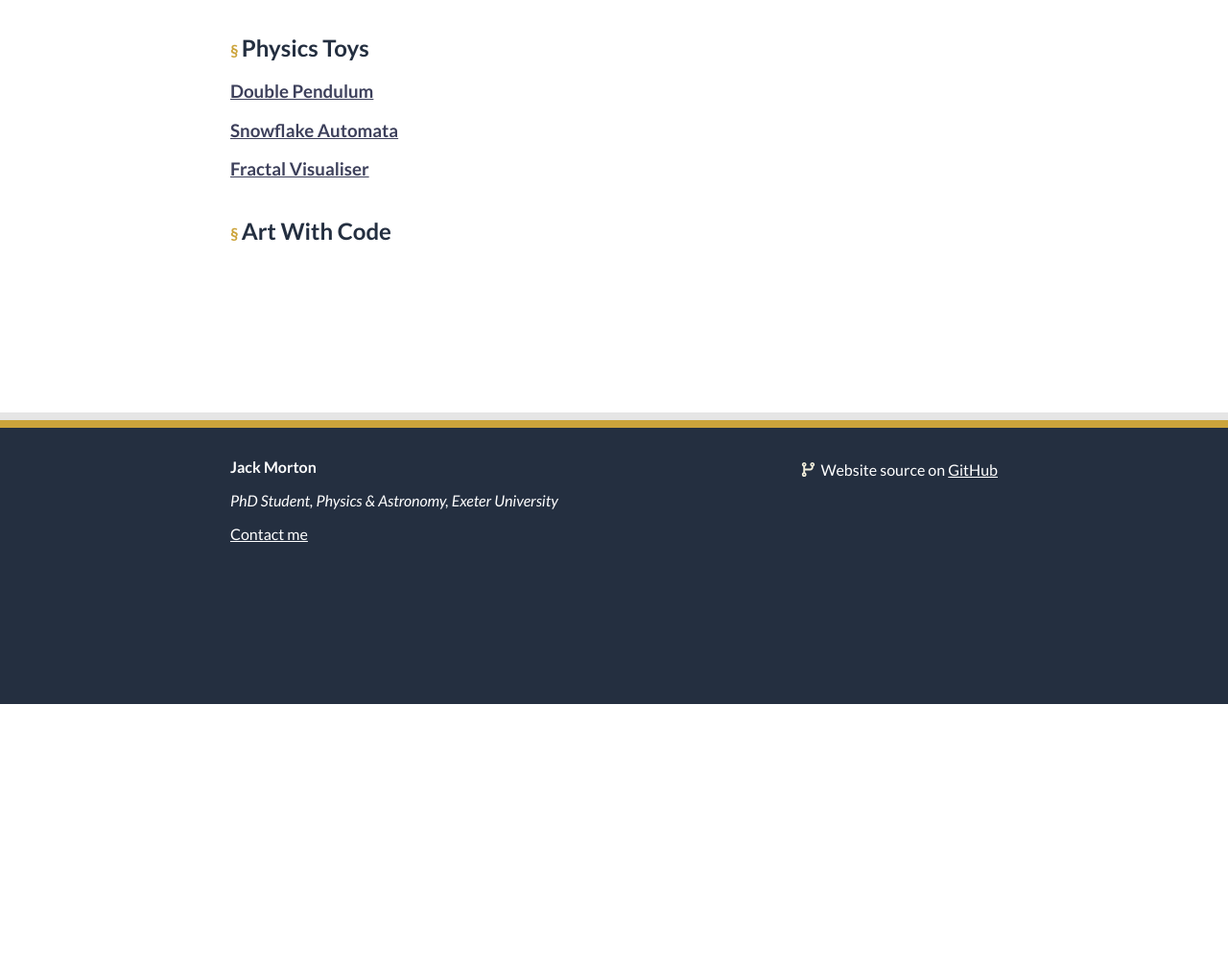
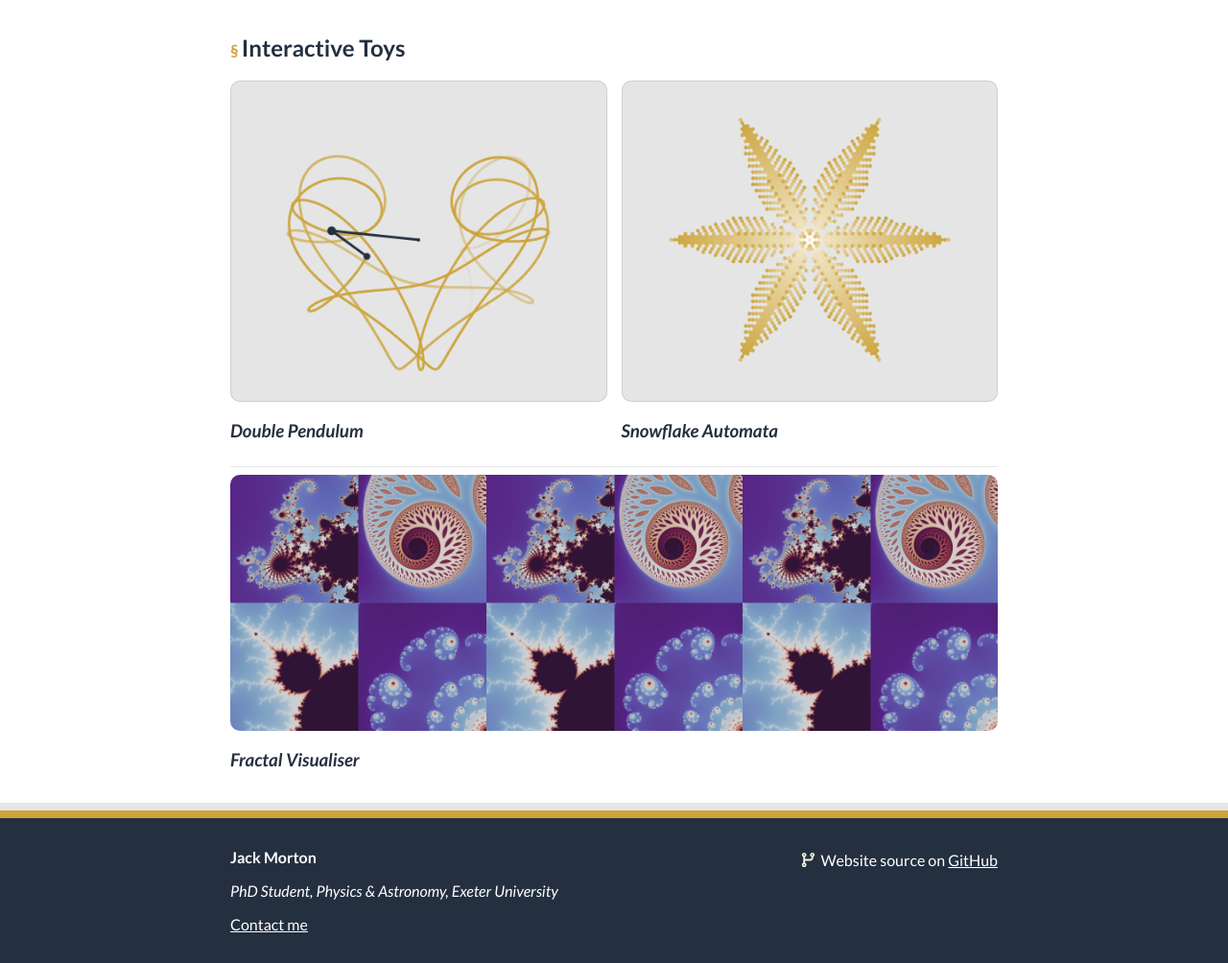
Before and after one commit to JJMorton/personal-website, a Flask app: page /other in a window 1280 px wide. Shown: the part 66-1070 px from the top of the page at 96% size. Before the commit the page ends 800 px from the top, so only its background shows below. Run offline with Flask 3, Linux system fonts and the light colour scheme.

Commit message:
Update 'other' page

```diff
--- a/src/website/static/scripts/toys/snowflake.mjs
+++ b/src/website/static/scripts/toys/snowflake.mjs
@@ -442,7 +442,7 @@ export class Snowflake extends ToyGL {
 
 		const gl = this.ctx;
 		gl.useProgram(this.program);
-		gl.clearColor(...hexToRGB(this.colours.background), 1.0);
+		gl.clearColor(1.0, 0.0, 0.0, 0.0);
 		gl.clear(gl.COLOR_BUFFER_BIT);
 
 		this.uniforms.u_resolution = new Float32Array([
--- a/src/website/static/styles/main.css
+++ b/src/website/static/styles/main.css
@@ -93,7 +93,7 @@ section {
 	overflow: hidden;
 }
 
-section.highlight {
+.highlight {
 	background:
 		linear-gradient(var(--color5) 0%, transparent 100%),
 		url("/static/img/moire-dark.png") repeat,
@@ -101,6 +101,14 @@ section.highlight {
 	color: var(--color1);
 	padding: var(--edge-padding);
 	border-radius: 10px;
+}
+
+.highlight-mid {
+	background-color: var(--color2);
+	color: var(--color5);
+	padding: var(--edge-padding);
+	border-radius: 10px;
+	border: 1px solid rgba(0, 0, 0, 0.1);
 }
 
 hr {
@@ -365,6 +373,11 @@ li.orcid::before {
 	background-image: url("/static/fa/id-badge.svg");
 }
 
+.card-mid {
+	background-color: var(--color2);
+	border-radius: 4px;
+}
+
 /* Footer */
 
 footer {
--- a/src/website/templates/other/index.html
+++ b/src/website/templates/other/index.html
@@ -3,13 +3,32 @@
 
 {% block content %}
 	<section>
-		<h2>Physics Toys</h2>
-		<h3><a href="/toys/doublependulum">Double Pendulum</a></h3>
-		<h3><a href="/toys/snowflake">Snowflake Automata</a></h3>
-		<h3><a href="/toys/fractals">Fractal Visualiser</a></h3>
-	</section>
-
-	<section>
-		<h2>Art With Code</h2>
+		<h2>Interactive Toys</h2>
+		<div class="flex-row">
+			<div class="flex">
+				<a href="/toys/doublependulum">
+					<div class="highlight-mid" style="text-align: center;">
+						<img style="width: 100%; max-width: 300px;" src="/static/img/double_pendulum.png"></img>
+					</div>
+				</a>
+				<h3><i>Double Pendulum</i></h3>
+			</div>
+			<div class="flex">
+				<a href="/toys/snowflake">
+					<div class="highlight-mid" style="text-align: center;">
+						<img style="width: 100%; max-width: 300px;" src="/static/img/snowflake.png"></img>
+					</div>
+				</a>
+				<h3><i>Snowflake Automata</i></h3>
+			</div>
+		</div>
+		<hr/>
+		<div>
+			<a href="/toys/fractals">
+				<div style="height: 267px; border-radius: 10px; background-image: url(/static/img/fractals.jpg); background-size: 267px;">
+				</div>
+			</a>
+			<h3><i>Fractal Visualiser</i></h3>
+		</div>
 	</section>
 {% endblock %}
```
Also changed, not shown: src/website/static/img/bubble_snapshot.png (deleted), src/website/static/img/double_pendulum.png (added), src/website/static/img/fractals.jpg (added), src/website/static/img/snowflake.png.
